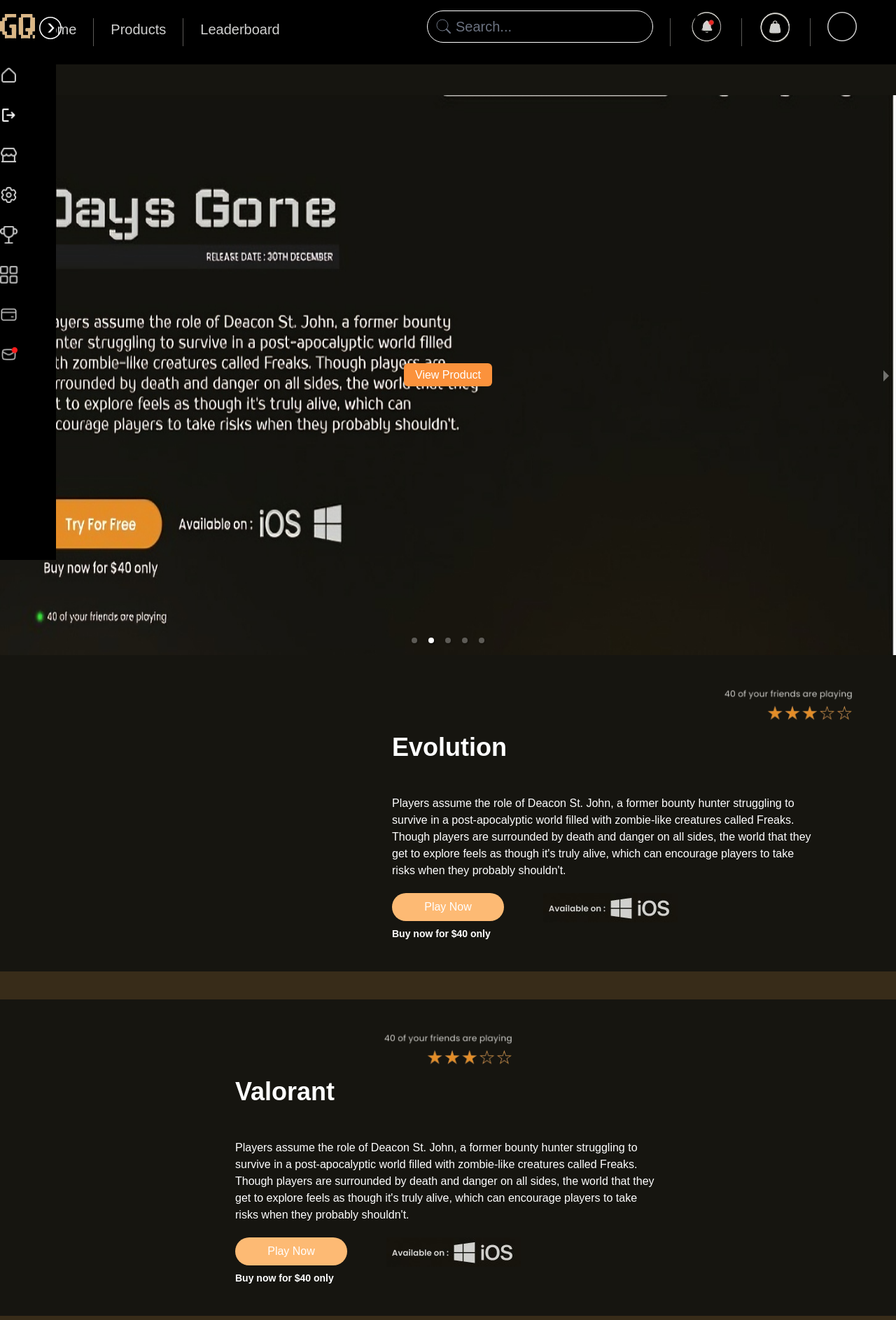
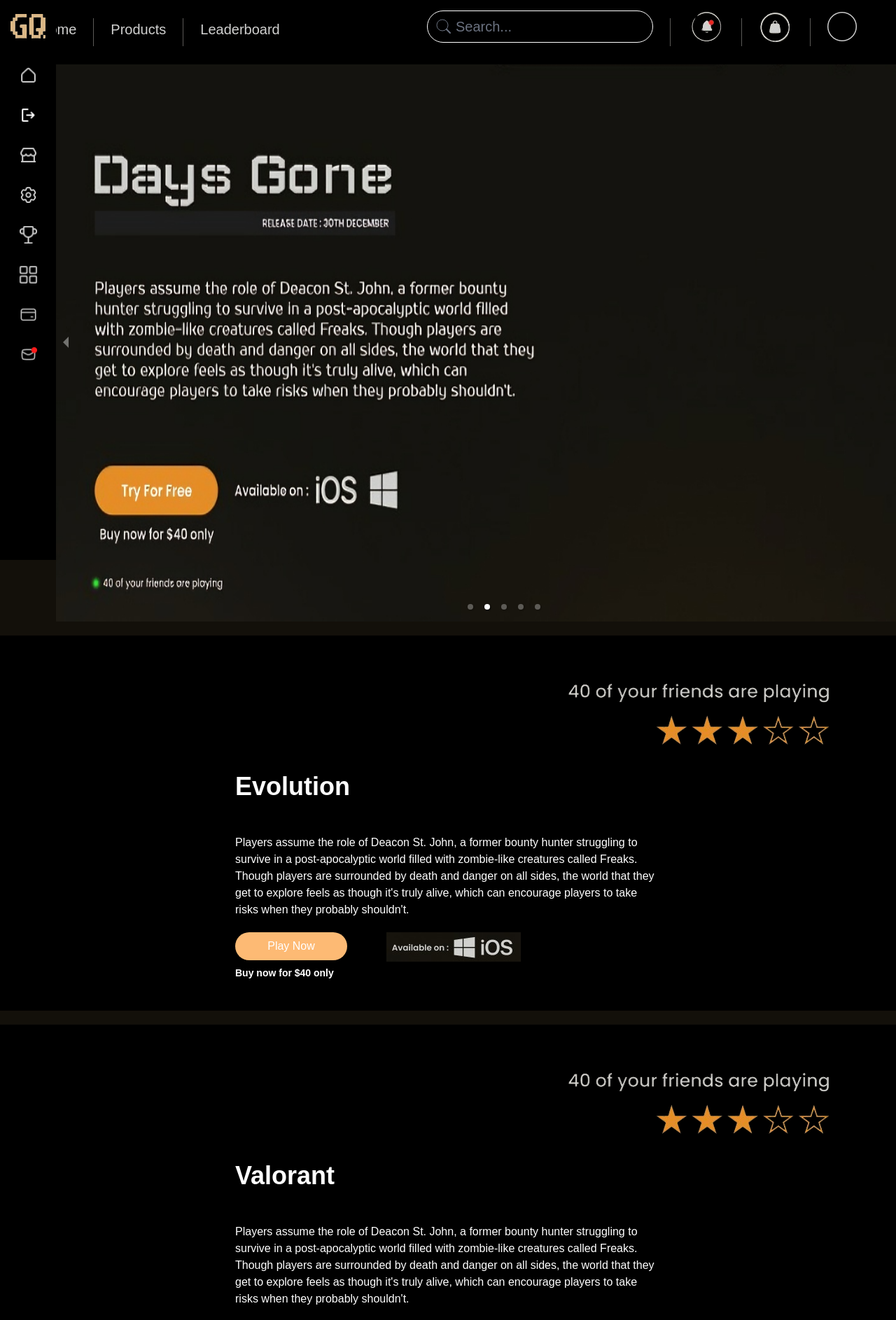
Before and after one commit to Ashwininagargoje703/gamemano, a Next.js app: page / in a window 1280 px wide. Shown: the top 1886 px of the page at 70% size. Built offline with nearby package versions, Linux system fonts and the light colour scheme.

Commit message:
fix for deployment

```diff
--- a/app/globals.css
+++ b/app/globals.css
@@ -19,7 +19,13 @@
 
 body {
   color: rgb(var(--foreground-rgb));
- background-color: #161510;
+  /* background: linear-gradient(
+      to bottom,
+      transparent,
+      rgb(var(--background-end-rgb))
+    )
+    rgb(var(--background-start-rgb)); */
+  background-color: rgb(19, 16, 10);
   font-family: "RothemRegular", sans-serif;
 }
 
--- a/app/page.tsx
+++ b/app/page.tsx
@@ -2,7 +2,7 @@ import LandingPage from "@/components/Lading";
 
 export default function Home() {
   return (
-    <main className="flex min-h-screen flex-col items-center justify-between lg:p-24 w-full">
+    <main className="flex min-h-screen flex-col items-center justify-between lg:p-0 lg:py-10 w-full">
       <LandingPage />
     </main>
   );
--- a/app/products/page.tsx
+++ b/app/products/page.tsx
@@ -46,9 +46,7 @@ async function searchProduct(query: string) {
 }
 
 export default async function Product({
-  searchParams,
-}: {
-  [key: string]: string | string[];
+  searchParams
 }) {
   const page = searchParams["page"] || "1";
   const limit = searchParams["limit"] || "9";
--- a/components/Lading/Section3.tsx
+++ b/components/Lading/Section3.tsx
@@ -3,7 +3,7 @@ import { FC } from "react";
 const Section3: FC = () => {
   return (
     <>
-      <div className="w-full p-4 md:p-8 flex flex-col items-center md:items-stretch" style={{backgroundColor:"#161510"}}>
+      <div className="w-full p-4 md:p-8 flex flex-col items-center md:items-stretch bg-black">
         <div className="md:text-right md:float-right mb-4 md:mb-0">
           <img
             className="mx-auto md:mx-0 md:float-right h-20"
@@ -44,7 +44,7 @@ const Section3: FC = () => {
 
       <div style={{ width: "100%", height: 40, background: "#382c19" }}></div>
 
-      <div className="w-full p-4 md:p-8 flex flex-col items-center " style={{backgroundColor:"#161510"}}>
+      <div className="w-full p-4 md:p-8 flex flex-col items-center bg-black">
         <div className="md:text-right md:float-right mb-4 md:mb-0">
           <img
             className="mx-auto md:mx-0 md:float-right h-20"
@@ -83,9 +83,9 @@ const Section3: FC = () => {
         </div>
       </div>
 
-      <div style={{ width: "100vw", height: 40, background: "#382c19" }}></div>
+      <div style={{ width: "100%", height: 40, background: "#382c19" }}></div>
 
-      <div className="w-full p-4 md:p-8 flex flex-col items-center" style={{backgroundColor:"#161510"}}>
+      <div className="w-full p-4 md:p-8 flex flex-col items-center bg-black">
         <div className="md:text-right md:float-right mb-4 md:mb-0">
           <img
             className="mx-auto md:mx-0 md:float-right h-20"
--- a/components/Lading/Slider.tsx
+++ b/components/Lading/Slider.tsx
@@ -6,9 +6,9 @@ import "react-responsive-carousel/lib/styles/carousel.min.css";
 
 const Slider: FC = () => {
   return (
-    <div className="relative w-full h-64 mt-10 mb-[-40px] md:mb-0 md:mt-2  md:h-screen overflow-hidden">
+    <div className="relative w-full h-54 mt-10 mb-[-40px] md:mb-0 md:mt-2  md:h-screen overflow-hidden">
       <Carousel
-        className="w-full h-full"
+        className="w-full h-50% ml-20 mr-20"
         showStatus={false}
         showThumbs={false}
         autoPlay={true}
@@ -49,11 +49,11 @@ const Slider: FC = () => {
         </div>
       </Carousel>
 
-      <div className="absolute top-1/2 left-1/2 transform -translate-x-1/2 -translate-y-1/2 z-10">
+      {/* <div className="absolute top-1/2 left-1/2 transform -translate-x-1/2 -translate-y-1/2 z-10">
         <a className="bg-orange-400 text-white px-4 py-2 rounded-md">
           View Product
         </a>
-      </div>
+      </div> */}
     </div>
   );
 };
--- a/components/Lading/index.tsx
+++ b/components/Lading/index.tsx
@@ -6,10 +6,10 @@ import Slider from "./Slider";
 
 const LandingPage = () => {
   return (
-    <div className="flex flex-col items-center">
+    <div className="px-4 md:px-8 lg:px-0 flex flex-col items-center md:items-stretch gap-5 py-2">
       <Slider />
-      {/* <Section /> */}
-      {/* <Section2 /> */}
+      <Section />
+      <Section2 />
       <Section3 />
     </div>
   );
--- a/components/Sidebar.tsx
+++ b/components/Sidebar.tsx
@@ -3,7 +3,6 @@
 import { updateOpen } from "@/lib/features/navSlice";
 import { useAppDispatch, useAppSelector } from "@/lib/hooks";
 import Link from "next/link";
-import { FiChevronLeft, FiChevronRight } from "react-icons/fi";
 
 const Sidebar = () => {
   const open = useAppSelector((state) => state.nav.open);
@@ -11,10 +10,11 @@ const Sidebar = () => {
 
   return (
     <div
-      className={`h-screen flex flex-col items-center align-middle fixed left-0 top-0 z-20 transition-all duration-300 transform ${
-        open ? "w-40 translateZ(0) z-40" : "w-20 hidden md:block"
+      className={`h-screen flex flex-col items-center justify-center fixed top-0 z-20 transition-all duration-300 transform ${
+        open ? "w-20 z-40" : "w-20 hidden md:block"
       } bg-black text-white z-10`}
     >
+      <div className="flex flex-col items-center">
         <img
           src="/logo.png"
           alt="logo"
@@ -22,12 +22,7 @@ const Sidebar = () => {
           className="mb-10 mt-5"
         />
         <Link href="/" onClick={() => dispatch(updateOpen(false))}>
-        <img
-          src="/icon1.png"
-          alt="icon"
-          style={{ height: "25px", width: "25px" }}
-          className="mb-8"
-        />
+          <img src="/icon1.png" alt="icon" className="mb-8 h-[25px] w-[25px]" />
         </Link>
 
         <img
@@ -72,9 +67,10 @@ const Sidebar = () => {
           style={{ height: "25px", width: "25px" }}
           className="mb-8"
         />
+      </div>
 
       <button
-        className={`p-2 absolute top-4 rounded-md ${
+        className={`p-2 absolute top-4 rounded-md md:hidden ${
           !open ? "left-8" : "right-0"
         }`}
         onClick={() => dispatch(updateOpen(!open))}
```
Lines whose indentation alone changed are shown as unchanged.
